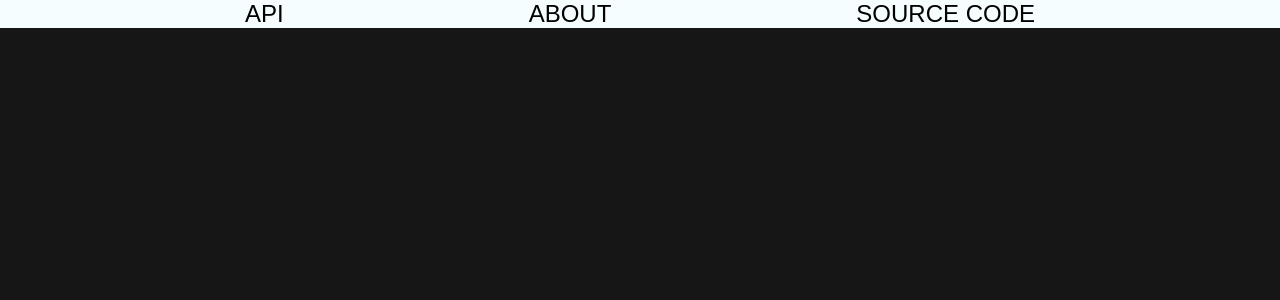
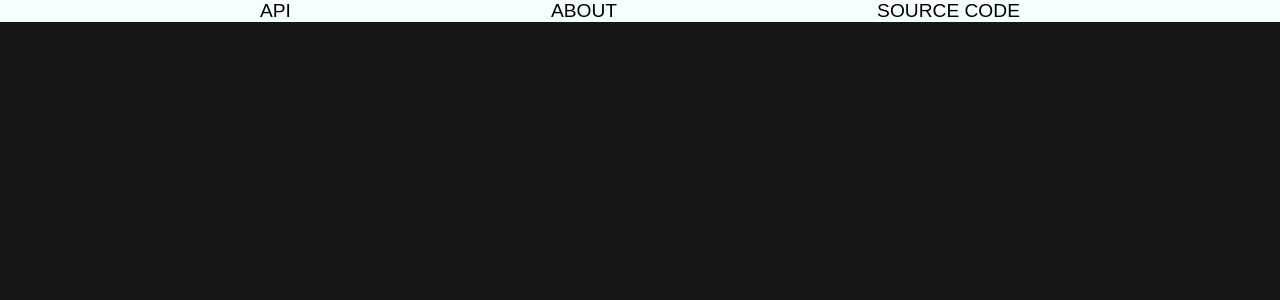
Before and after one commit to Hussein-249/waypoint-api, a Flask app: template templates/about.html in a window 1280 px wide. Shown: the top 300 px of the page. Run offline with Flask 3, Linux system fonts and the light colour scheme; the template is opened without the code that fills it, so the values that code supplies are empty.

Commit message:
Fixed css import error

```diff
--- a/static/css/index.css
+++ b/static/css/index.css
@@ -1,4 +1,4 @@
-@import url("/static/css/shared.css");
+@import url("static/css/shared.css");
 
 body
 {
--- a/static/css/shared.css
+++ b/static/css/shared.css
@@ -24,7 +24,7 @@ body {
 
 .horizontal-menu
 {
-    min-height: 8%;
+    min-height: 10%;
     display: flex;
     width: 100%;
     color: var(--main-div-colour);
@@ -42,7 +42,7 @@ body {
     width: 100%;
     transition: transform 0.3s ease;
 
-    font-size: clamp(1rem, 2vw + 0.75rem, 1.5rem);
+    font-size: clamp(1rem, 2vw + 0.5rem, 1.2rem);
     background-color: var(--main-div-colour);
 }
 
```
Also changed, not shown: templates/index.html (+4 -3 lines).
